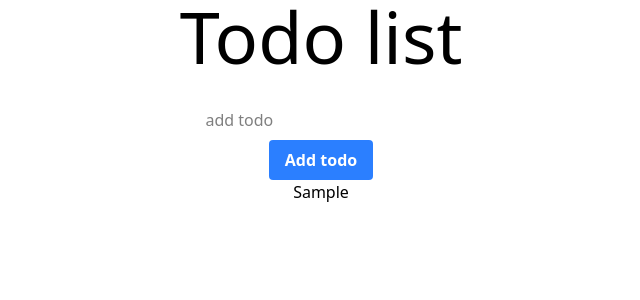
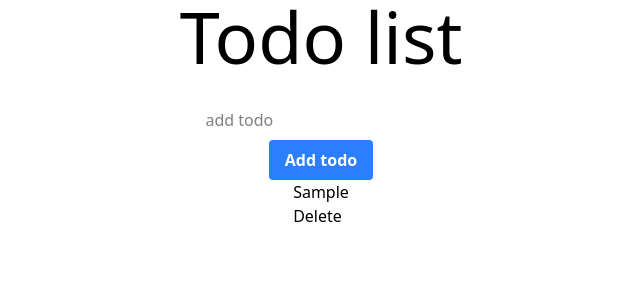
Before and after one commit to israeldail/react-todo, a Next.js app in the folder todo-list/: page / in a window 1280 px wide. Both pictures are taken after typing "Sample" into the empty fields and a click on the button "Add todo". Shown: the top 300 px of the page, without its empty margins (319-959 px from the left). Built offline with nearby package versions, Linux system fonts and the light colour scheme.

Commit message:
almost done

```diff
--- a/todo-list/app/page.tsx
+++ b/todo-list/app/page.tsx
@@ -30,7 +30,12 @@ export default function Home() {
         {todo.length === 0 ? (
           <li>nothing to see</li>
         ) : (
-          todo.map((item, idx) => <li key={idx}>{item}</li>)
+          todo.map((item, idx) => (
+            <>
+              <li key={idx}>{item}</li>
+              <button onClick={deleteTodo}>Delete</button>
+            </>
+          ))
         )}
       </ul>
     </div>
```
